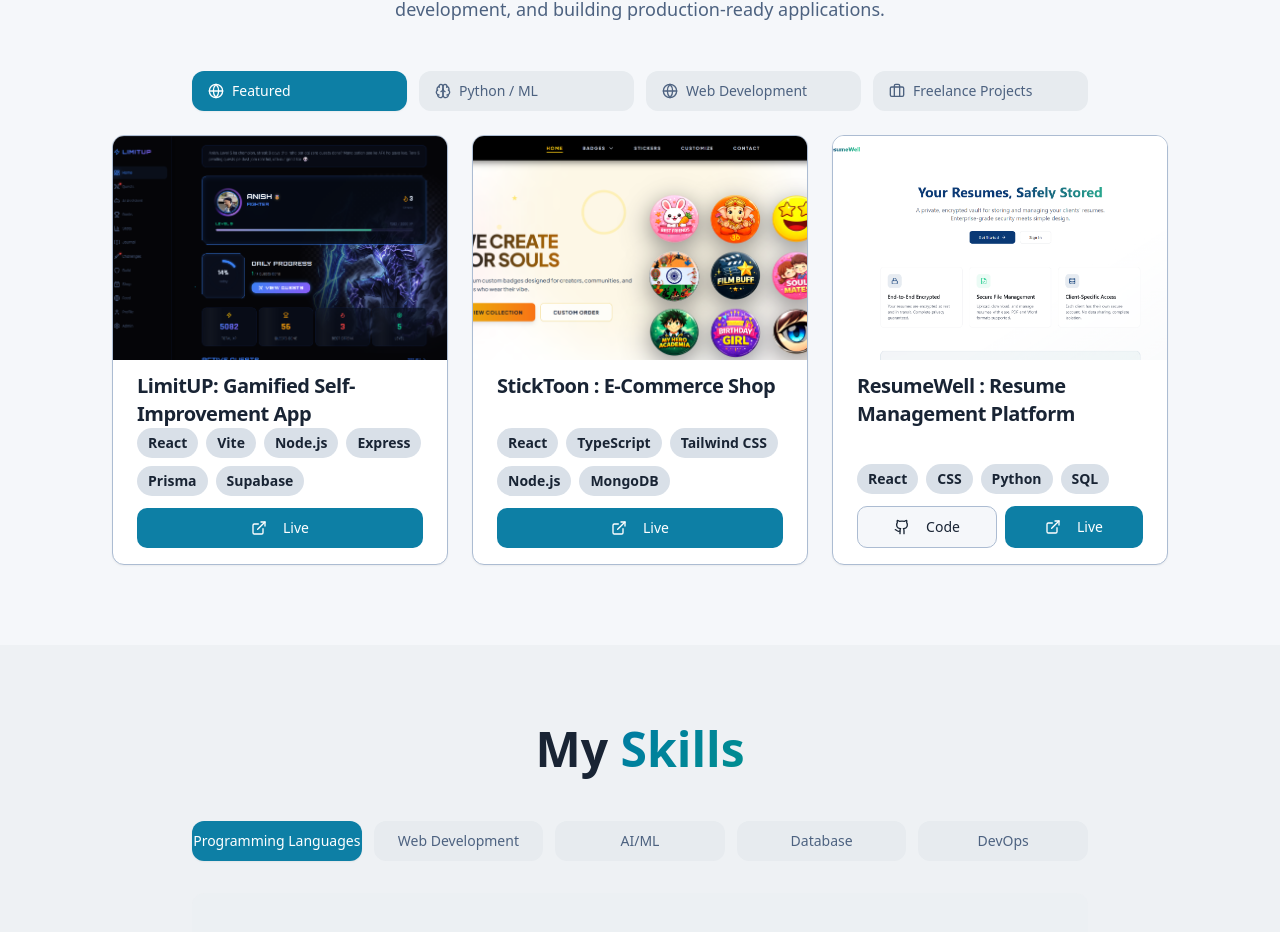
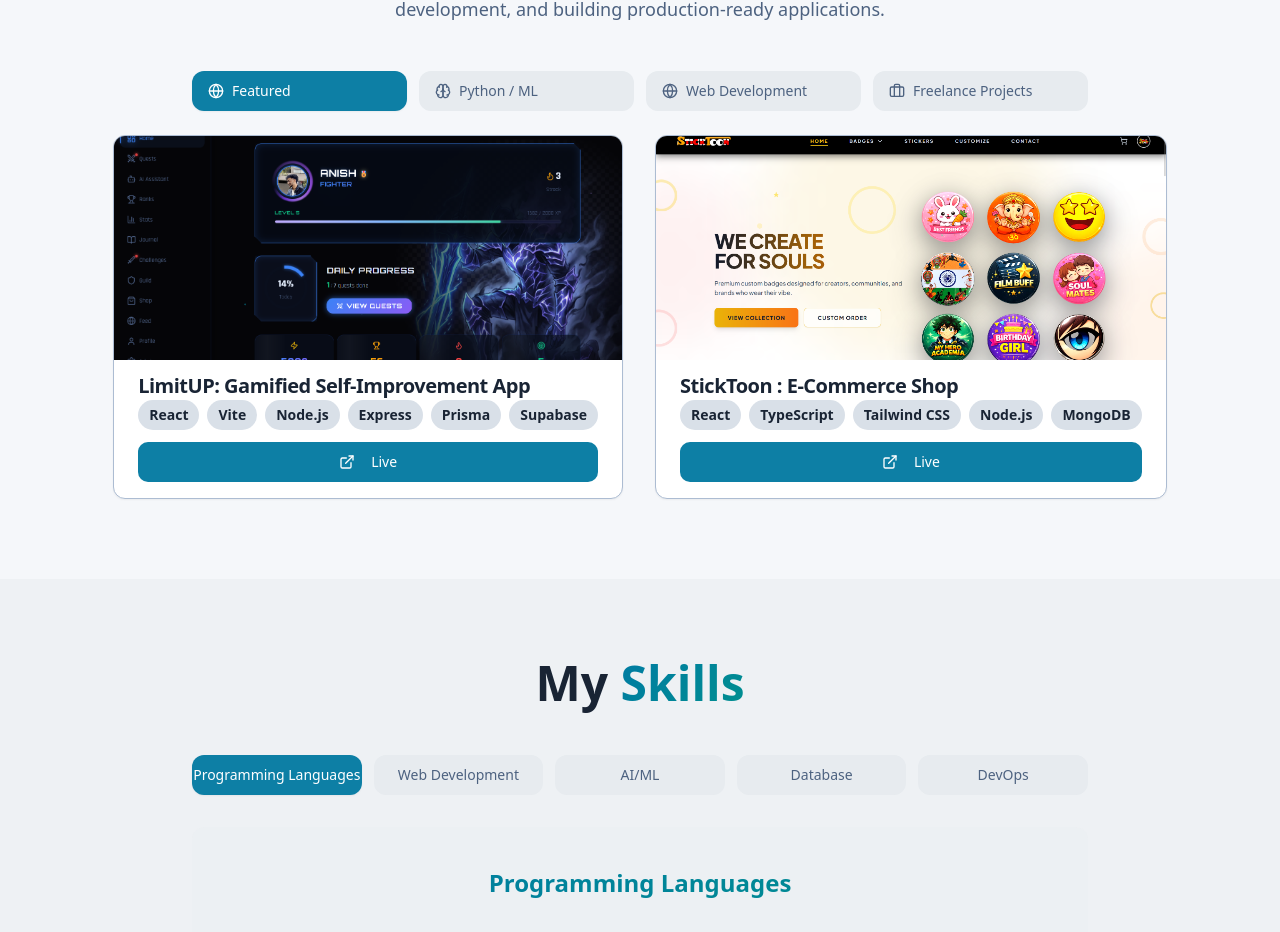
Before and after one commit to Anish974/anish-portfolio, a React (Vite) app: page / in a window 1280 px wide. Shown: the part 2091-3023 px from the top of the page. Built offline with nearby package versions, Linux system fonts and the light colour scheme; the HTML template or start-up script is replaced by a standard one.

Commit message:
removed resumewell project

```diff
--- a/src/components/Projects.tsx
+++ b/src/components/Projects.tsx
@@ -36,15 +36,15 @@
         liveUrl: "https://sticktoon.shop/",
         image: "/assets/StickToonFront.png"
       },
-      {
-        title: "ResumeWell : Resume Management Platform",
-        description: "A secure platform for students to upload, manage, and store resumes online. Features PDF/Word upload, download, delete, and real-time notifications. Deployed on Vercel for global access.",
-        tech: ["React", "CSS", "Python", "SQL"],
-        icon: "",
-        githubUrl: "https://github.com/Anish974/ResumeWell",
-        liveUrl: "https://resumewell.vercel.app/",
-        image: "/assets/resumewell.png"
-      }
+      // {
+      //   title: "ResumeWell : Resume Management Platform",
+      //   description: "A secure platform for students to upload, manage, and store resumes online. Features PDF/Word upload, download, delete, and real-time notifications. Deployed on Vercel for global access.",
+      //   tech: ["React", "CSS", "Python", "SQL"],
+      //   icon: "",
+      //   githubUrl: "https://github.com/Anish974/ResumeWell",
+      //   liveUrl: "https://resumewell.vercel.app/",
+      //   image: "/assets/resumewell.png"
+      // }
     ]
   },
   ml: {
@@ -65,15 +65,15 @@
     label: "Web Development",
     icon: Globe,
     projects: [
-      {
-        title: "ResumeWell",
-        description: "A secure platform for students to upload, manage, and store resumes online. Features PDF/Word upload, download, delete, and real-time notifications. Deployed on Vercel for global access.",
-        tech: ["React", "CSS", "Python", "SQL"],
-        icon: "",
-        githubUrl: "https://github.com/Anish974/ResumeWell",
-        liveUrl: "https://resumewell.vercel.app/",
-        image: "/assets/resumewell.png"
-      },
+      // {
+      //   title: "ResumeWell",
+      //   description: "A secure platform for students to upload, manage, and store resumes online. Features PDF/Word upload, download, delete, and real-time notifications. Deployed on Vercel for global access.",
+      //   tech: ["React", "CSS", "Python", "SQL"],
+      //   icon: "",
+      //   githubUrl: "https://github.com/Anish974/ResumeWell",
+      //   liveUrl: "https://resumewell.vercel.app/",
+      //   image: "/assets/resumewell.png"
+      // },
       {
         title: "Portfolio Website",
         description: "Modern, responsive personal portfolio showcasing projects and skills with dark mode support and smooth animations.",
```
